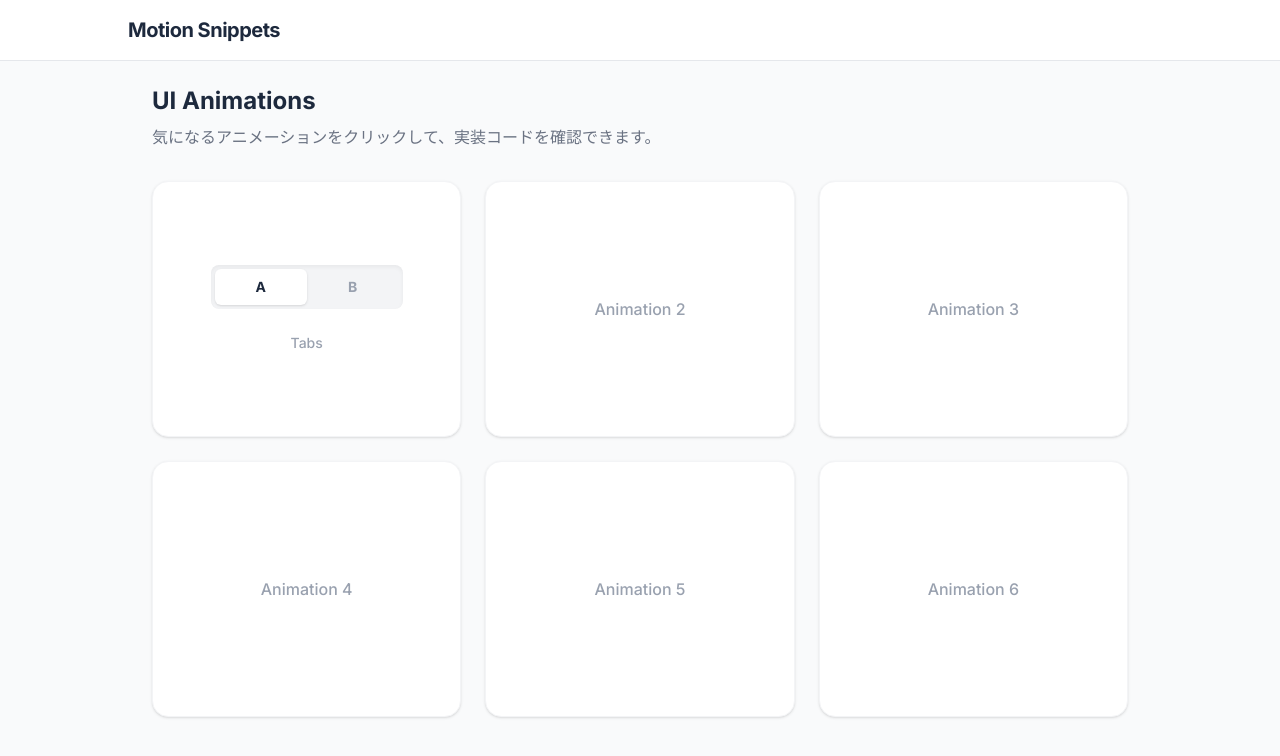
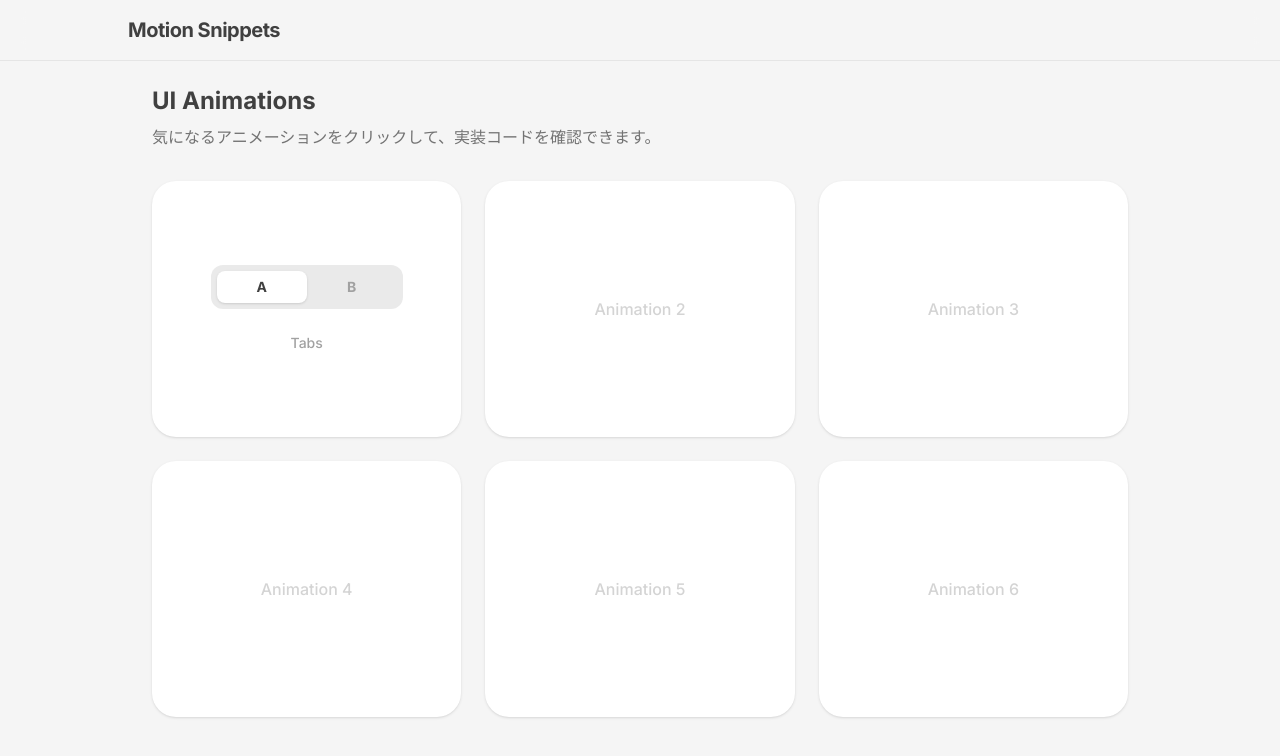
Before and after one commit to Yo-kan1/motion-snippets, a Next.js app: page / in a window 1280 px wide. Shown: the top 756 px of the page. Built offline with nearby package versions, Linux system fonts and the light colour scheme.

Commit message:
style: コントラストを抑え、より目に優しいふんわりとしたカードデザインに刷新

```diff
--- a/app/layout.tsx
+++ b/app/layout.tsx
@@ -16,18 +16,17 @@ export default function RootLayout({
 }>) {
   return (
     <html lang="ja">
-      <body className={`${inter.className} bg-gray-50 text-slate-800 min-h-screen flex flex-col`}>
+      <body className={`${inter.className} bg-neutral-100 text-neutral-800 min-h-screen flex flex-col`}>
 
-        <header className="bg-white border-b border-gray-200 px-6 py-4 sticky top-0 z-10">
-          <div className="max-w-5xl mx-auto font-bold text-xl tracking-tight">
+        <header className="bg-neutral-100/80 backdrop-blur-md border-b border-neutral-200 px-6 py-4 sticky top-0 z-10">
+          <div className="max-w-5xl mx-auto font-bold text-xl tracking-tight text-neutral-700">
             Motion Snippets
           </div>
         </header>
 
         <main className="flex-1 max-w-5xl w-full mx-auto p-6">
-          {children}  {/* それぞれのページでここに中身が入る */}
+          {children}
         </main>
-
       </body>
     </html>
   );
--- a/app/page.tsx
+++ b/app/page.tsx
@@ -6,25 +6,25 @@ export default function Home() {
   return (
     <div className="space-y-8">
       <div>
-        <h2 className="text-2xl font-bold mb-2">UI Animations</h2>
-        <p className="text-gray-500">
+        <h2 className="text-2xl font-bold mb-2 text-neutral-700">UI Animations</h2>
+        <p className="text-neutral-500">
           気になるアニメーションをクリックして、実装コードを確認できます。
         </p>
       </div>
 
       <div className="grid grid-cols-1 sm:grid-cols-2 md:grid-cols-3 gap-6">
-        <div className="bg-white rounded-2xl shadow-sm border border-gray-100 h-64 flex flex-col items-center justify-center hover:shadow-md transition-shadow">
+
+        <div className="bg-white rounded-3xl shadow-sm h-64 flex flex-col items-center justify-center hover:shadow-md transition-all cursor-pointer">
           <TabAnimation autoPlay={true} />
-          <span className="mt-6 text-sm text-gray-400 font-medium">Tabs</span>
+          <span className="mt-6 text-sm text-neutral-400 font-medium">Tabs</span>
         </div>
 
         {placeholders.map((i) => (
           <div
             key={i}
-            className="bg-white rounded-2xl shadow-sm border border-gray-100 h-64 flex flex-col items-center justify-center hover:shadow-md transition-shadow cursor-pointer"
+            className="bg-white rounded-3xl shadow-sm h-64 flex flex-col items-center justify-center hover:shadow-md transition-all cursor-pointer"
           >
-            {/* ここに後で実際のアニメーションコンポーネントが入ります */}
-            <span className="text-gray-400 font-medium">Animation {i}</span>
+            <span className="text-neutral-300 font-medium">Animation {i}</span>
           </div>
         ))}
       </div>
--- a/components/TabAnimation.tsx
+++ b/components/TabAnimation.tsx
@@ -1,47 +1,37 @@
 "use client";
 import { useState, useEffect } from "react";
 
-// autoPlayに変更、デフォルトはfalse
 export default function TabAnimation({ autoPlay = false }: { autoPlay?: boolean }) {
   const [activeTab, setActiveTab] = useState<"A" | "B">("A");
 
-  // 自動再生のロジック（useEffect）
   useEffect(() => {
-    // autoPlayがオフならここで処理をストップ
     if (!autoPlay) return;
-
     const interval = setInterval(() => {
       setActiveTab((prev) => (prev === "A" ? "B" : "A"));
     }, 2000);
-
     return () => clearInterval(interval);
   }, [autoPlay]);
 
   return (
-    <div className="relative flex w-48 bg-gray-100 p-1 rounded-lg shadow-inner">
+    <div className="relative flex w-48 bg-neutral-200/80 p-1.5 rounded-xl">
 
       <div
-        className={`absolute top-1 bottom-1 left-1 w-[calc(50%-0.25rem)] bg-white rounded-md shadow-sm transition-transform duration-300 ease-out ${
-          activeTab === "B" ? "translate-x-full" : "translate-x-0"
-        }`}
+        className={`absolute top-1.5 bottom-1.5 left-1.5 w-[calc(50%-0.375rem)] bg-white rounded-lg shadow-sm transition-transform duration-300 ease-out ${activeTab === "B" ? "translate-x-full" : "translate-x-0"
+          }`}
       />
 
-      {/* タブ A */}
       <button
         onClick={() => setActiveTab("A")}
-        className={`relative z-10 flex-1 py-2 text-sm font-bold transition-colors duration-300 ${
-          activeTab === "A" ? "text-slate-800" : "text-gray-400 hover:text-gray-600"
-        }`}
+        className={`relative z-10 flex-1 py-1.5 text-sm font-bold transition-colors duration-300 ${activeTab === "A" ? "text-neutral-700" : "text-neutral-400 hover:text-neutral-500"
+          }`}
       >
         A
       </button>
 
-      {/* タブ B */}
       <button
         onClick={() => setActiveTab("B")}
-        className={`relative z-10 flex-1 py-2 text-sm font-bold transition-colors duration-300 ${
-          activeTab === "B" ? "text-slate-800" : "text-gray-400 hover:text-gray-600"
-        }`}
+        className={`relative z-10 flex-1 py-1.5 text-sm font-bold transition-colors duration-300 ${activeTab === "B" ? "text-neutral-700" : "text-neutral-400 hover:text-neutral-500"
+          }`}
       >
         B
       </button>
```
